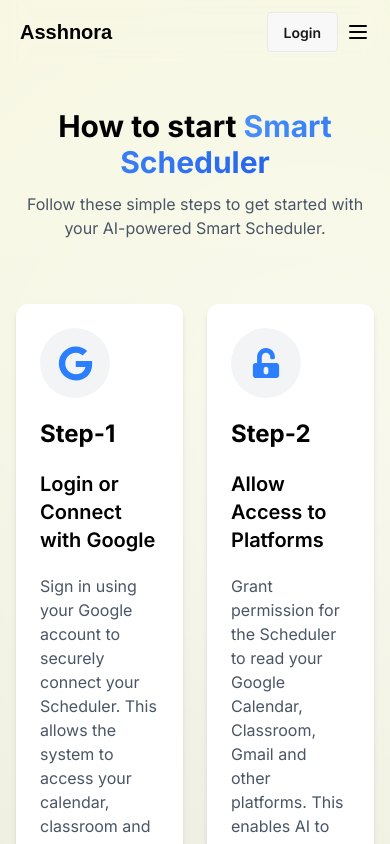
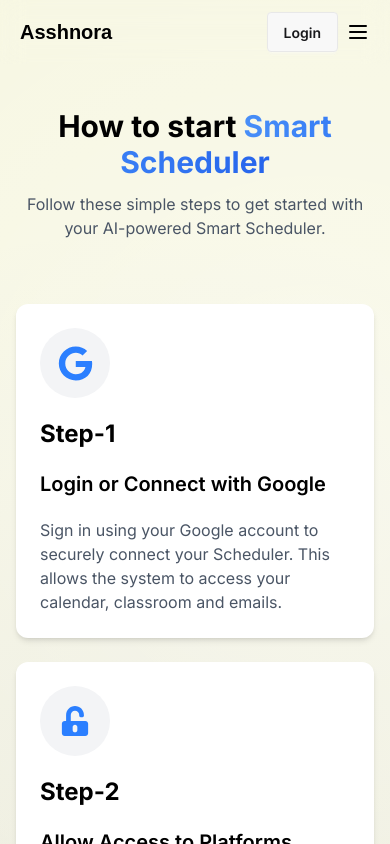
Before and after one commit to tahmid-khan-hub/Asshnora, a Next.js app: page /scheduler in a window 390 px wide. Shown: the top 844 px of the page. Built offline with nearby package versions, Linux system fonts and the light colour scheme; no server answers; a web font is replaced by a local one.

Commit message:
Updated the grid of instructions for both tasks and scheduler page

```diff
--- a/src/app/scheduler/page.tsx
+++ b/src/app/scheduler/page.tsx
@@ -43,7 +43,7 @@
           Scheduler.
         </p>
 
-        <div className="grid grid-cols-2 md:grid-cols-3 lg:grid-cols-4 gap-6">
+        <div className="grid grid-cols-1 md:grid-cols-3 lg:grid-cols-4 gap-6">
           {HowToUseScheduler.map(({ step, title, desc, icon }) => (
             <motion.div
               whileHover={{
--- a/src/app/tasks/page.tsx
+++ b/src/app/tasks/page.tsx
@@ -144,7 +144,7 @@
           task manager
         </p>
 
-        <div className="grid grid-cols-2 md:grid-cols-3 lg:grid-cols-4 gap-6">
+        <div className="grid grid-cols-1 md:grid-cols-3 lg:grid-cols-4 gap-6">
           {HowtoUseTask.map(({ step, title, desc, icon }) => (
             <motion.div
               whileHover={{
```
